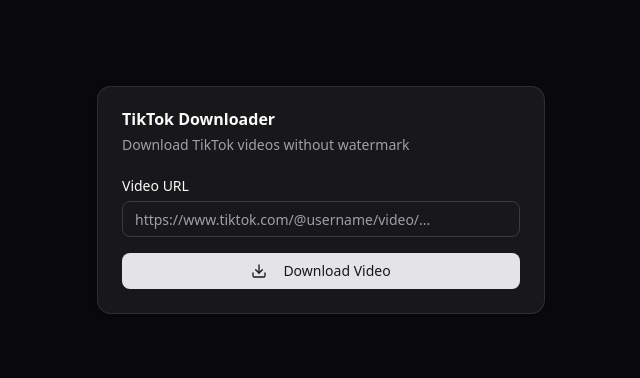
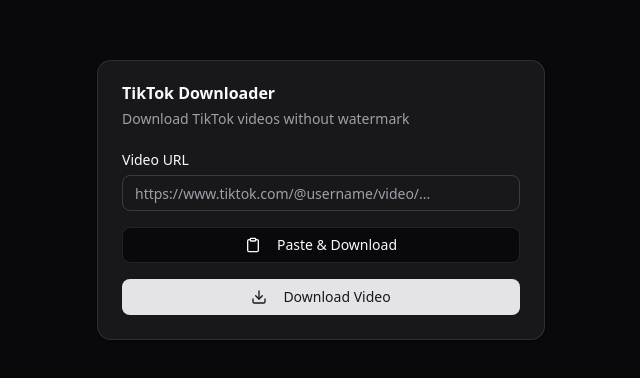
Before and after one commit to rizkyilhampra/sstiktok-downloader, a React (Vite) app: page / in a window 1280 px wide. Shown: the part 200-578 px from the top of the page, without its empty margins (319-959 px from the left). Built offline with nearby package versions, Linux system fonts and the light colour scheme.

Commit message:
feat(download): add paste and download button
Allows users to paste a TikTok URL directly from the clipboard and trigger an automatic download. Includes validation and error handling.

```diff
--- a/src/App.tsx
+++ b/src/App.tsx
@@ -1,5 +1,5 @@
 import { useState } from 'react'
-import { Download, Loader2, CheckCircle2, AlertCircle } from 'lucide-react'
+import { Download, Loader2, CheckCircle2, AlertCircle, Clipboard } from 'lucide-react'
 import { Button } from '@/components/ui/button'
 import { Input } from '@/components/ui/input'
 import { Card, CardContent, CardDescription, CardHeader, CardTitle } from '@/components/ui/card'
@@ -9,6 +9,7 @@
 function App() {
   const [url, setUrl] = useState('')
   const [loading, setLoading] = useState(false)
+  const [isPasting, setIsPasting] = useState(false)
   const [result, setResult] = useState<DownloadResponse | null>(null)
   const [error, setError] = useState<string | null>(null)
 
@@ -61,6 +62,72 @@
     }
   }
 
+  const handlePasteAndDownload = async () => {
+    setIsPasting(true)
+    setError(null)
+    setResult(null)
+
+    try {
+      // Read from clipboard
+      const text = await navigator.clipboard.readText()
+
+      if (!text.trim()) {
+        setError('Clipboard is empty')
+        setIsPasting(false)
+        return
+      }
+
+      // Set the URL in the input
+      setUrl(text.trim())
+
+      // Validate URL
+      if (!text.includes('tiktok.com')) {
+        setError('Please copy a valid TikTok URL to clipboard')
+        setIsPasting(false)
+        return
+      }
+
+      // Start loading for download process
+      setLoading(true)
+      setIsPasting(false)
+
+      // Process and download
+      const response = await fetch('/api/download', {
+        method: 'POST',
+        headers: {
+          'Content-Type': 'application/json',
+        },
+        body: JSON.stringify({ url: text.trim() }),
+      })
+
+      const data: DownloadResponse = await response.json()
+
+      if (data.success && data.downloadUrl) {
+        setResult(data)
+
+        // Automatically trigger download
+        const a = document.createElement('a')
+        a.href = data.downloadUrl
+        a.download = 'tiktok-video.mp4'
+        a.target = '_blank'
+        document.body.appendChild(a)
+        a.click()
+        document.body.removeChild(a)
+      } else {
+        setError(data.message || data.error || 'Failed to process video')
+      }
+    } catch (err) {
+      if (err instanceof Error && err.name === 'NotAllowedError') {
+        setError('Clipboard access denied. Please grant permission or paste manually.')
+      } else {
+        setError(err instanceof Error ? err.message : 'Failed to paste from clipboard')
+      }
+      setIsPasting(false)
+    } finally {
+      setLoading(false)
+    }
+  }
+
   return (
     <div className="min-h-screen flex items-center justify-center p-4">
       <Card className="w-full max-w-md">
@@ -81,13 +148,33 @@
                 placeholder="https://www.tiktok.com/@username/video/..."
                 value={url}
                 onChange={(e) => setUrl(e.target.value)}
-                disabled={loading}
+                disabled={loading || isPasting}
               />
             </div>
 
             <Button
+              type="button"
+              onClick={handlePasteAndDownload}
+              disabled={loading || isPasting}
+              variant="outline"
+              className="w-full"
+            >
+              {isPasting || loading ? (
+                <>
+                  <Loader2 className="mr-2 h-4 w-4 animate-spin" />
+                  Processing...
+                </>
+              ) : (
+                <>
+                  <Clipboard className="mr-2 h-4 w-4" />
+                  Paste & Download
+                </>
+              )}
+            </Button>
+
+            <Button
               type="submit"
-              disabled={loading}
+              disabled={loading || isPasting}
               className="w-full"
             >
               {loading ? (
```
